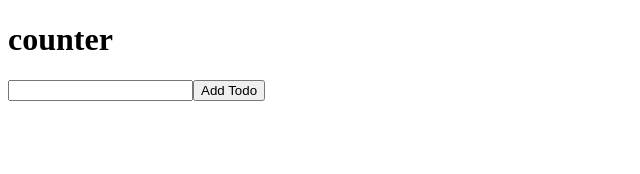
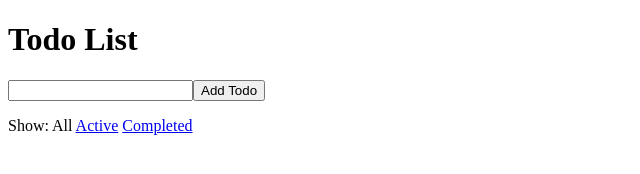
Before and after one commit to masa-laughndie/redux-tutorial, a React app: page / in a window 1280 px wide. Shown: the whole page, without its empty margins (0-640 px from the left). Built offline with nearby package versions, Linux system fonts and the light colour scheme; what deep-freeze, expect would draw is missing.

Commit message:
19 React Todo List Example (Filtering Todos)

```diff
--- a/public/index.html
+++ b/public/index.html
@@ -25,7 +25,7 @@
     <noscript>
       You need to enable JavaScript to run this app.
     </noscript>
-    <h1>counter</h1>
+    <h1>Todo List</h1>
     <div id="root"></div>
     <!--
       This HTML file is a template.
--- a/src/index.js
+++ b/src/index.js
@@ -7,8 +7,41 @@ const store = createStore(todoApp);
 
 let nextTodoId = 0;
 
+function getVisibleTodos(todos, filter) {
+  switch (filter) {
+    case "SHOW_ALL":
+      return todos;
+    case "SHOW_COMPLETED":
+      return todos.filter(t => t.completed);
+    case "SHOW_ACTIVE":
+      return todos.filter(t => !t.completed);
+  }
+}
+
+function FilterLink({ filter, currentFilter, children }) {
+  if (filter === currentFilter) {
+    return <span>{children}</span>;
+  }
+  return (
+    <a
+      href="#"
+      onClick={e => {
+        e.preventDefault();
+        store.dispatch({
+          type: "SET_VISIBILITY_FILTER",
+          filter
+        });
+      }}
+    >
+      {children}
+    </a>
+  );
+}
+
 export default class TodoApp extends Component {
   render() {
+    const { todos, visibilityFilter } = this.props;
+    const visibleTodos = getVisibleTodos(todos, visibilityFilter);
     return (
       <div>
         <input
@@ -29,7 +62,7 @@ export default class TodoApp extends Component {
           Add Todo
         </button>
         <ul>
-          {this.props.todos.map(todo => (
+          {visibleTodos.map(todo => (
             <li
               key={todo.id}
               onClick={() => {
@@ -46,6 +79,18 @@ export default class TodoApp extends Component {
             </li>
           ))}
         </ul>
+        <p>
+          Show:{" "}
+          <FilterLink filter="SHOW_ALL" currentFilter={visibilityFilter}>
+            All
+          </FilterLink>{" "}
+          <FilterLink filter="SHOW_ACTIVE" currentFilter={visibilityFilter}>
+            Active
+          </FilterLink>{" "}
+          <FilterLink filter="SHOW_COMPLETED" currentFilter={visibilityFilter}>
+            Completed
+          </FilterLink>
+        </p>
       </div>
     );
   }
@@ -53,7 +98,7 @@ export default class TodoApp extends Component {
 
 function render() {
   ReactDOM.render(
-    <TodoApp todos={store.getState().todos} />,
+    <TodoApp {...store.getState()} />,
     document.getElementById("root")
   );
 }
```
